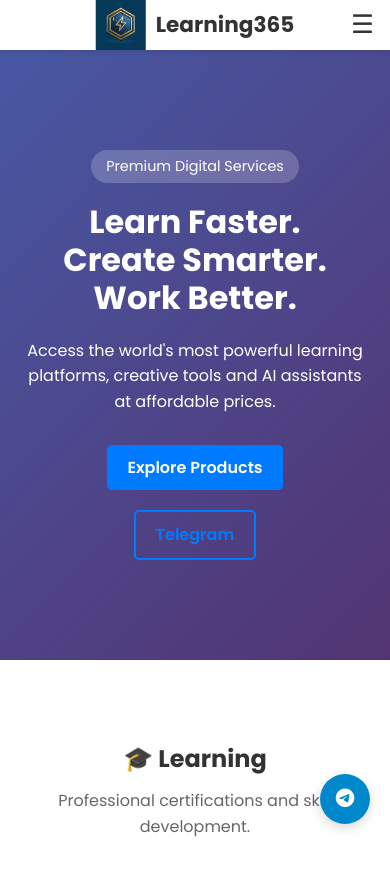
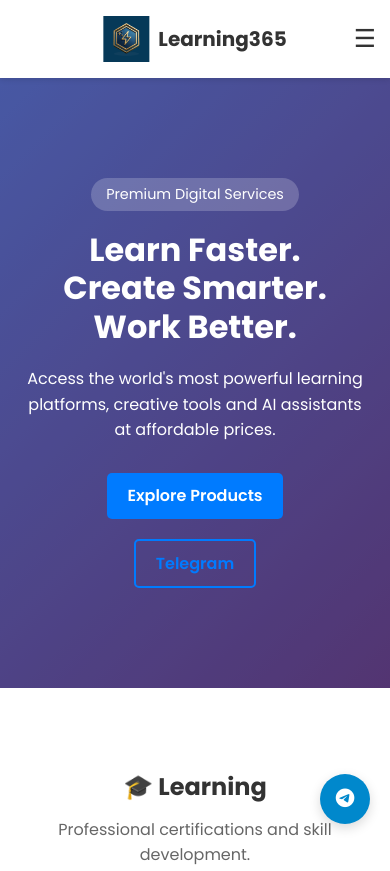
Before and after one commit to mscsambo/khbot, a website: page index.html in a window 390 px wide. Shown: the top 871 px of the page. Drawn offline with Linux system fonts and the light colour scheme.

Commit message:
Update style.css

```diff
--- a/styles/style.css
+++ b/styles/style.css
@@ -581,23 +581,34 @@ footer p {
     }
 }
 
+/* ================================
+   Mobile Header Center Logo
+================================ */
 @media (max-width: 768px) {
+    .header {
+        height: 86px;
+    }
+
     .nav-container {
         position: relative;
+        height: 86px;
+        padding: 0 16px;
         display: flex;
+        align-items: center;
         justify-content: center;
-        align-items: center;
-        padding: 12px 16px;
     }
 
     .logo {
         position: absolute;
         left: 50%;
-        transform: translateX(-50%);
+        top: 50%;
+        transform: translate(-50%, -50%);
         display: flex;
         align-items: center;
         justify-content: center;
         gap: 10px;
+        margin: 0;
+        text-align: center;
         white-space: nowrap;
     }
 
@@ -605,23 +616,61 @@ footer p {
         width: 50px !important;
         height: 50px !important;
         object-fit: contain;
+        display: block;
     }
 
     .logo span {
         font-size: 1.35rem;
         font-weight: 700;
         line-height: 1;
-    }
-
-    .mobile-menu-btn {
-        display: block;
-        margin-left: auto;
-        font-size: 1.6rem;
-        line-height: 1;
-        z-index: 2;
+        color: #333;
     }
 
     .nav-menu {
         display: none;
     }
+
+    .mobile-menu-btn {
+        display: flex;
+        align-items: center;
+        justify-content: center;
+        position: absolute;
+        right: 16px;
+        top: 50%;
+        transform: translateY(-50%);
+        font-size: 1.7rem;
+        line-height: 1;
+        cursor: pointer;
+        z-index: 5;
+    }
 }
+
+/* Smaller phones */
+@media (max-width: 480px) {
+    .header {
+        height: 78px;
+    }
+
+    .nav-container {
+        height: 78px;
+        padding: 0 14px;
+    }
+
+    .logo {
+        gap: 9px;
+    }
+
+    .logo img {
+        width: 46px !important;
+        height: 46px !important;
+    }
+
+    .logo span {
+        font-size: 1.25rem;
+    }
+
+    .mobile-menu-btn {
+        right: 14px;
+        font-size: 1.55rem;
+    }
+}
```
